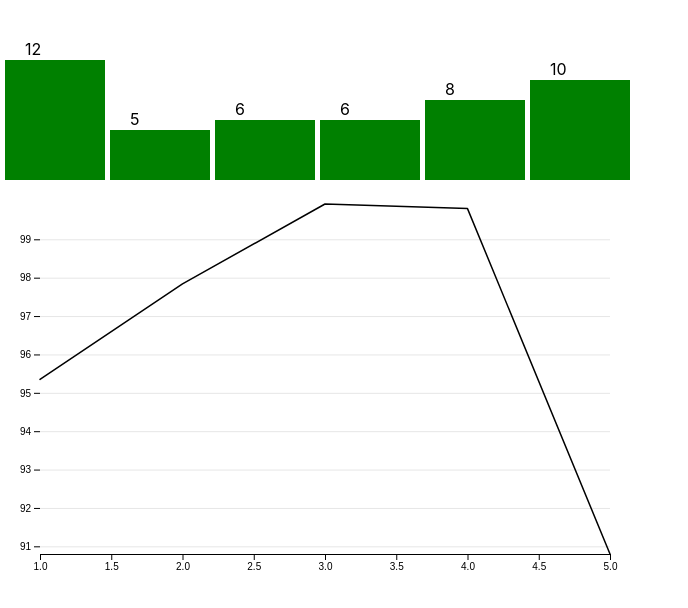
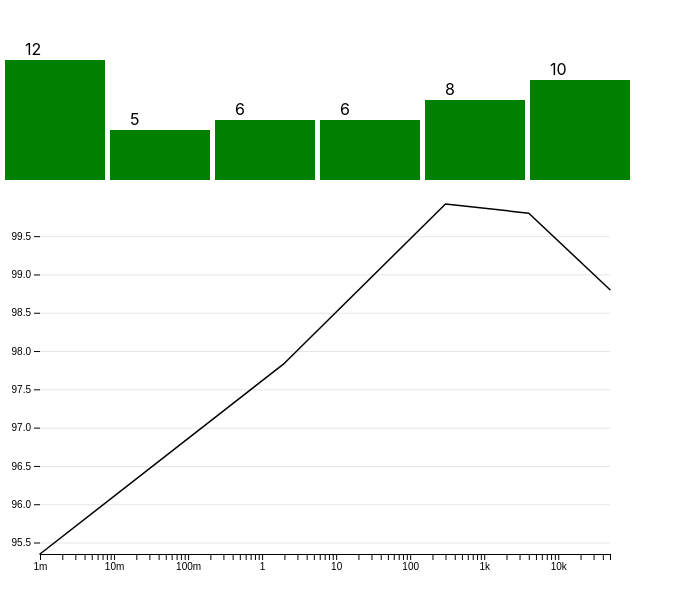
Before and after one commit to Jason-Wall/filter_criteria, a React (Create React App) app: page / in a window 1280 px wide. Shown: the top 608 px of the page, without its empty margins (0-688 px from the left). Built offline with nearby package versions, Linux system fonts and the light colour scheme.

Commit message:
using the d3 template for single line charts

```diff
--- a/src/App.js
+++ b/src/App.js
@@ -1,6 +1,9 @@
 import React, { Fragment } from 'react';
 import BarChart from './BarChart';
 import LineChart from './LineChart';
+
+import * as d3 from 'd3';
+
 
 function App() {
   return (
@@ -15,23 +18,11 @@ function App() {
         }
         } />
       <LineChart data={[
-        [1, 95.35],
+        [0.001, 95.35],
         [2, 97.84],
-        [3, 99.92],
-        [4, 99.8],
-        [5, 90.8]
-        // [new Date('2007-04-24'), 95.35],
-        // [new Date('2007-04-25'), 98.84],
-        // [new Date('2007-04-26'), 99.92],
-        // [new Date('2007-04-27'), 99.8],
-        // [new Date('2010-04-27'), 100.8],
-        // [0, 1],
-        // [2, 1.1],
-        // [3, 1.4],
-        // [4, 2],
-        // [5, 3],
-        // [5, 3.5],
-        // [8, 5]
+        [300, 99.92],
+        [4000, 99.8],
+        [50000, 98.8]
       ]} />
     </Fragment>
   );
--- a/src/LineChart.jsx
+++ b/src/LineChart.jsx
@@ -21,8 +21,10 @@ export default function LineChart({ data, chartSizing }) {
   function LineChart(
     data,
     {
-      x = ([x]) => x, // given d in data, returns the (temporal) x-value
-      y = ([, y]) => y, // given d in data, returns the (quantitative) y-value
+      x = ([x]) => x, // Default function assumes it is passed an array of arrays
+      y = ([, y]) => y,
+      // x = (d) => d.x, // Default function assumes it is passed an array of objects
+      // y = (d) => d.y,
       defined, // for gaps in data
       curve = d3.curveLinear, // method of interpolation between points
       marginTop = 20, // top margin, in pixels
@@ -31,7 +33,7 @@ export default function LineChart({ data, chartSizing }) {
       marginLeft = 40, // left margin, in pixels
       width = 640, // outer width, in pixels
       height = 400, // outer height, in pixels
-      xType = d3.scaleLinear, // the x-scale type
+      xType = d3.scaleLog, // the x-scale type
       xDomain, // [xmin, xmax]
       xRange = [marginLeft, width - marginRight], // [left, right]
       yType = d3.scaleLinear, // the y-scale type
```
